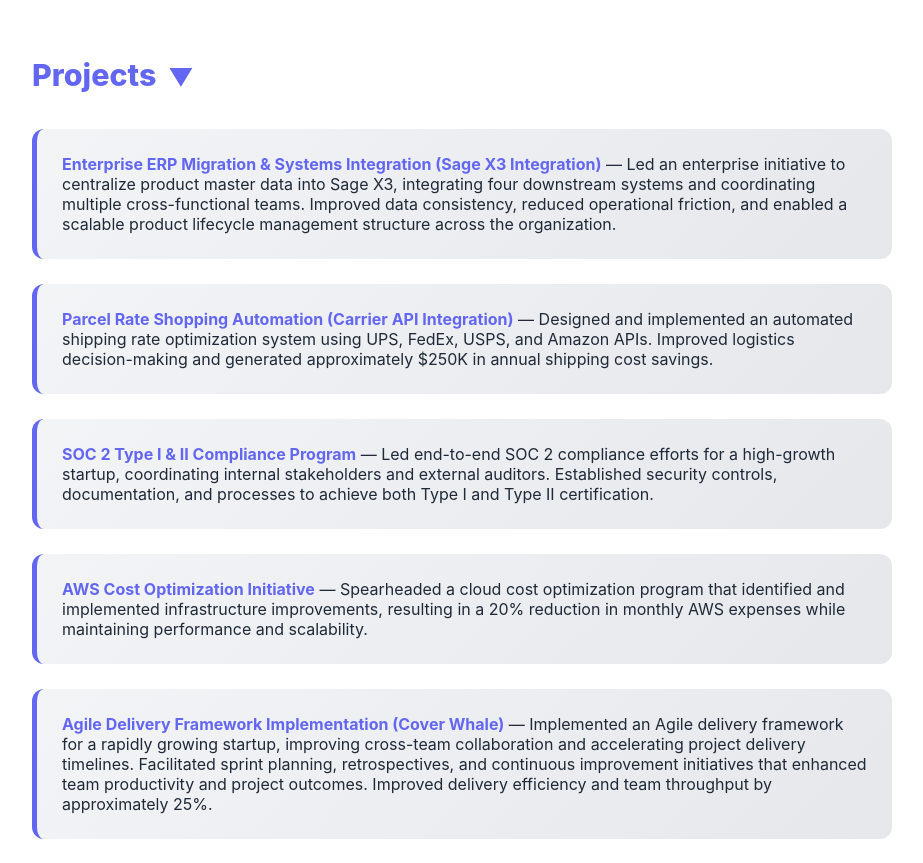
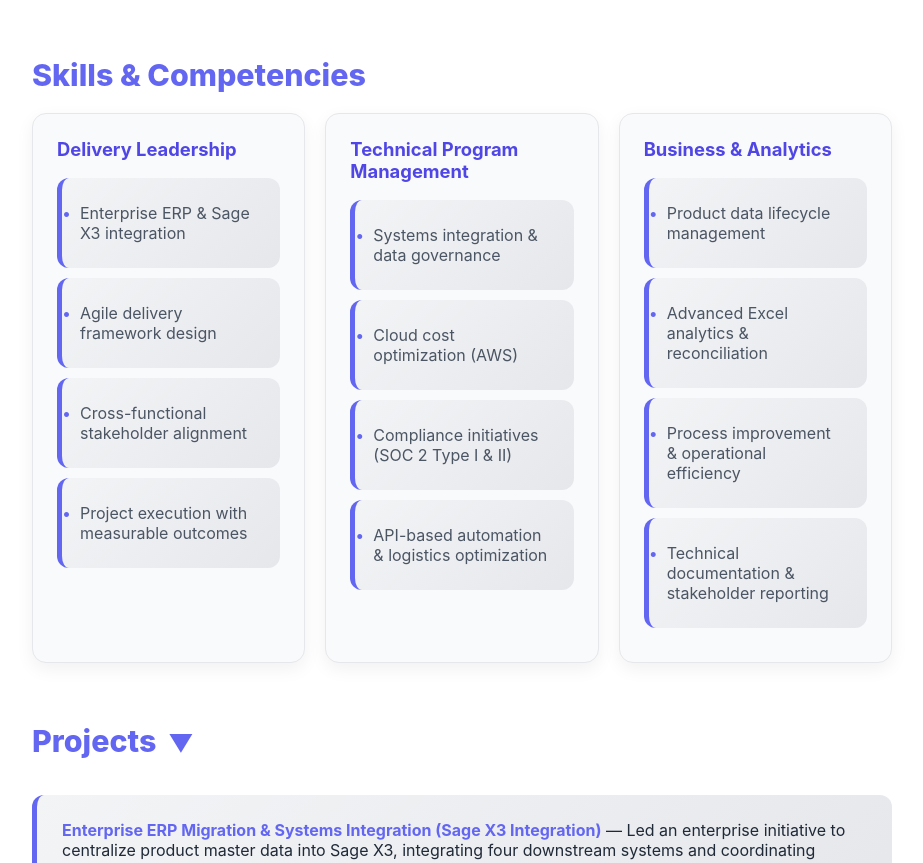
Before and after one commit to equirk0910/Evan-Quirk-Portfolio, a website: page public/index.html in a window 1280 px wide. Shown: the part 896-1759 px from the top of the page, without its empty margins (178-1101 px from the left). Drawn offline with Linux system fonts and the light colour scheme.

Commit message:
Add Skills & Competencies section above Projects

```diff
--- a/public/index.html
+++ b/public/index.html
@@ -24,6 +24,38 @@
         <p>I have delivered high-impact programs including a Product Source of Truth initiative across Sage X3 and multiple downstream systems, SOC 2 Type I & II compliance for a high-growth startup, and AWS optimization efforts that reduced infrastructure costs. I’ve also led automation and systems initiatives generating over $250K in annual operational savings.</p>
 
         <p>My focus is translating complex business and technical requirements into scalable delivery frameworks that improve speed, accuracy, and system reliability across engineering, operations, and business teams.</p>
+      </section>
+      <section id="skills">
+        <h2>Skills & Competencies</h2>
+        <div class="skills-grid">
+          <div class="skill-card">
+            <h3>Delivery Leadership</h3>
+            <ul>
+              <li>Enterprise ERP & Sage X3 integration</li>
+              <li>Agile delivery framework design</li>
+              <li>Cross-functional stakeholder alignment</li>
+              <li>Project execution with measurable outcomes</li>
+            </ul>
+          </div>
+          <div class="skill-card">
+            <h3>Technical Program Management</h3>
+            <ul>
+              <li>Systems integration & data governance</li>
+              <li>Cloud cost optimization (AWS)</li>
+              <li>Compliance initiatives (SOC 2 Type I & II)</li>
+              <li>API-based automation & logistics optimization</li>
+            </ul>
+          </div>
+          <div class="skill-card">
+            <h3>Business & Analytics</h3>
+            <ul>
+              <li>Product data lifecycle management</li>
+              <li>Advanced Excel analytics & reconciliation</li>
+              <li>Process improvement & operational efficiency</li>
+              <li>Technical documentation & stakeholder reporting</li>
+            </ul>
+          </div>
+        </div>
       </section>
       <section id="projects">
         <h2 style="cursor: pointer; display: inline-block;" onclick="toggleProjectsDropdown(event)">Projects <span id="dropdown-icon" style="font-size: 0.8em; margin-left: 5px;">▼</span></h2>
--- a/public/styles.css
+++ b/public/styles.css
@@ -43,3 +43,45 @@
   header > div { flex-direction: column !important; gap: 15px !important; }
   #headshot { width: 140px !important; height: 140px !important; }
 }
+
+/* Skills section styling */
+.skills-grid {
+  display: grid;
+  grid-template-columns: repeat(3, minmax(220px, 1fr));
+  gap: 20px;
+  margin-top: 20px;
+}
+.skill-card {
+  background: #f9fafb;
+  border: 1px solid #e5e7eb;
+  border-radius: 14px;
+  padding: 24px;
+  box-shadow: 0 6px 18px rgba(15, 23, 42, 0.06);
+}
+.skill-card h3 {
+  color: #4f46e5;
+  margin-top: 0;
+  font-size: 1.15em;
+}
+.skill-card ul {
+  list-style: none;
+  padding: 0;
+  margin: 16px 0 0;
+}
+.skill-card li {
+  margin-bottom: 10px;
+  padding-left: 18px;
+  position: relative;
+  color: #4b5563;
+}
+.skill-card li:before {
+  content: "•";
+  position: absolute;
+  left: 0;
+  color: #6366f1;
+}
+@media (max-width: 900px) {
+  .skills-grid {
+    grid-template-columns: 1fr;
+  }
+}
```
